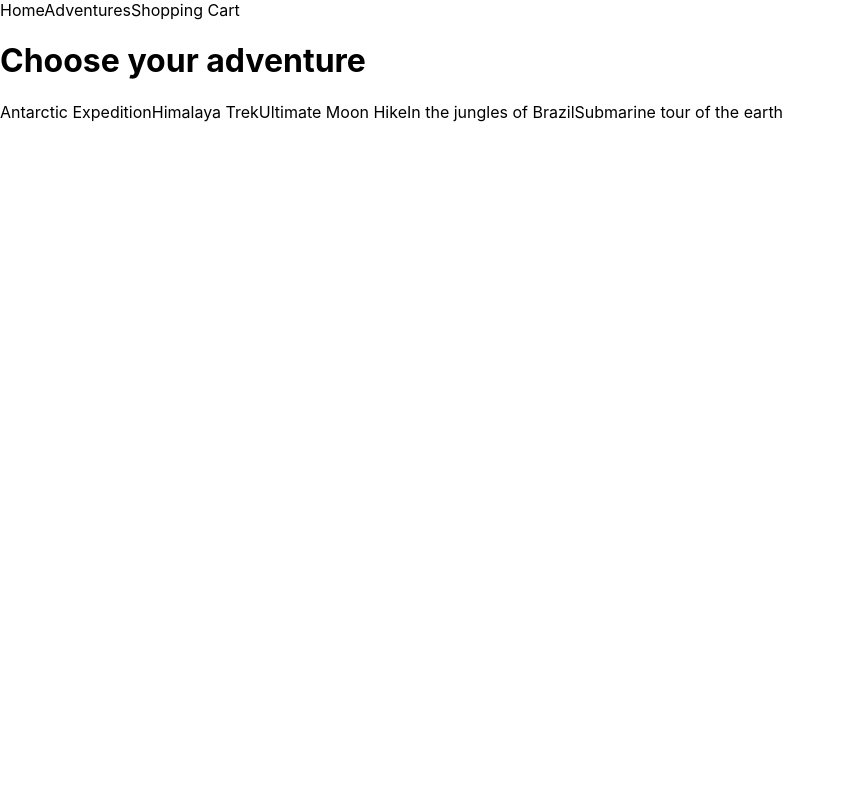
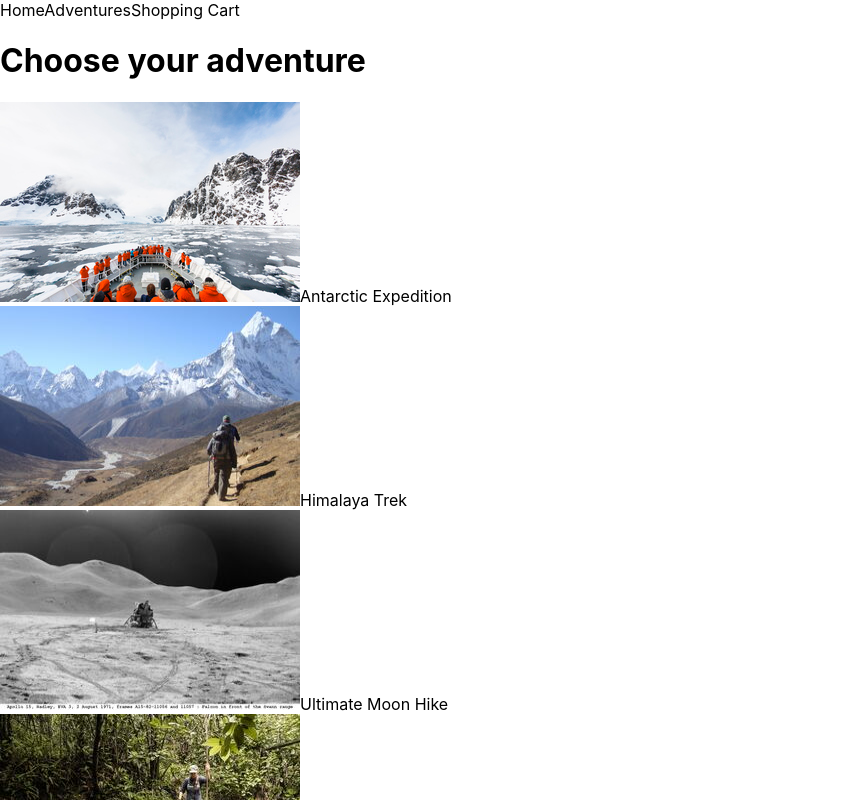
Before and after one commit to Anastasia-ra/next.js-ecommerce-store, a Next.js app: page /adventures in a window 1280 px wide. Shown: the top 800 px of the page, without its empty margins (0-845 px from the left). Built offline with nearby package versions, Linux system fonts and the light colour scheme.

Commit message:
Add adventure price

```diff
--- a/pages/adventures.js
+++ b/pages/adventures.js
@@ -1,6 +1,8 @@
 import Head from 'next/head';
+import Image from 'next/image';
+import Link from 'next/link';
 import Layout from '../components/Layout';
-import Link from 'next/link';
+
 import adventuresDatabase from '../util/database';
 
 export default function Adventures(props) {
@@ -13,12 +15,19 @@ export default function Adventures(props) {
 
       {props.adventures.map((adventure) => {
         return (
-          <Link
-            key={`adventure-${adventure.id}`}
-            href={`/adventures/${adventure.id}`}
-          >
-            <a>{adventure.name}</a>
-          </Link>
+          <div key={`adventure-${adventure.id}`}>
+            <Link href={`/adventures/${adventure.id}`}>
+              <a>
+                {' '}
+                <Image
+                  src={`/adventures/resized-mainPage/${adventure.id}.jpg`}
+                  width="300"
+                  height="200"
+                />
+                {adventure.name}
+              </a>
+            </Link>
+          </div>
         );
       })}
     </Layout>
--- a/pages/adventures/[adventureId].js
+++ b/pages/adventures/[adventureId].js
@@ -15,6 +15,7 @@ export default function SingleAnimal(props) {
         width="500"
         height="333"
       />
+      <div data-test-id="product-price"> Price: {props.adventure.price}</div>
     </Layout>
   );
 }
```
